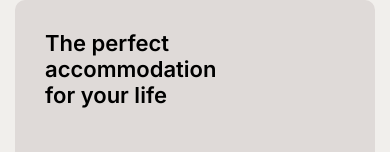
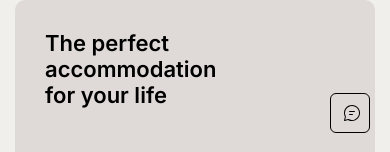
Before and after one commit to WhiteHanClean/Building, a Next.js app: page / in a window 390 px wide. Shown: the part 692-844 px from the top of the page. Built offline with nearby package versions, Linux system fonts and the light colour scheme; a web font is replaced by a local one.

Commit message:
rewrok aside

```diff
--- a/src/components/shared/ui/AsideButton/AsideButton.module.scss
+++ b/src/components/shared/ui/AsideButton/AsideButton.module.scss
@@ -1,9 +1,9 @@
 .aside_button {
-    z-index: 10000;
+    z-index: 999;
     max-width: 100%;
     width: 100%;
     position: fixed;
-    top: 60%;
+    top: 45%;
     .aside_button_items {
         position: relative;
         max-width: 1280px;
@@ -87,7 +87,6 @@
     }
 }
 
-
 @media only screen and (max-width: 1430px) {
     .aside_button {
         .aside_button_items {
@@ -116,7 +115,6 @@
         .aside_button_items {
             .aside_button_items_btn {
                 right: -45px;
-
             }
         }
     }
@@ -124,6 +122,46 @@
 
 @media only screen and (max-width: 1375px) {
     .aside_button {
-       display: none;
+        top: 92%;
+        .aside_button_items {
+            .aside_button_items_btn {
+                right: 0;
+                border: solid 1px #000;
+            }
+            .aside_button_window {
+                right: 60px;
+            }
+        }
     }
 }
+
+@media only screen and (max-width: 1300px) {
+    .aside_button {
+        .aside_button_items {
+            .aside_button_items_btn {
+                right: 20px;
+
+            }
+            .aside_button_window {
+                right: 80px;
+                width: 340px;
+            }
+        }
+    }
+}
+
+@media only screen and (max-width:  440px) {
+    .aside_button {
+        .aside_button_items {
+            .aside_button_items_btn {
+                right: 20px;
+
+            }
+            .aside_button_window {
+                right: 20px;
+                width: 320px;
+                top: -333px;
+            }
+        }
+    }
+}
```
